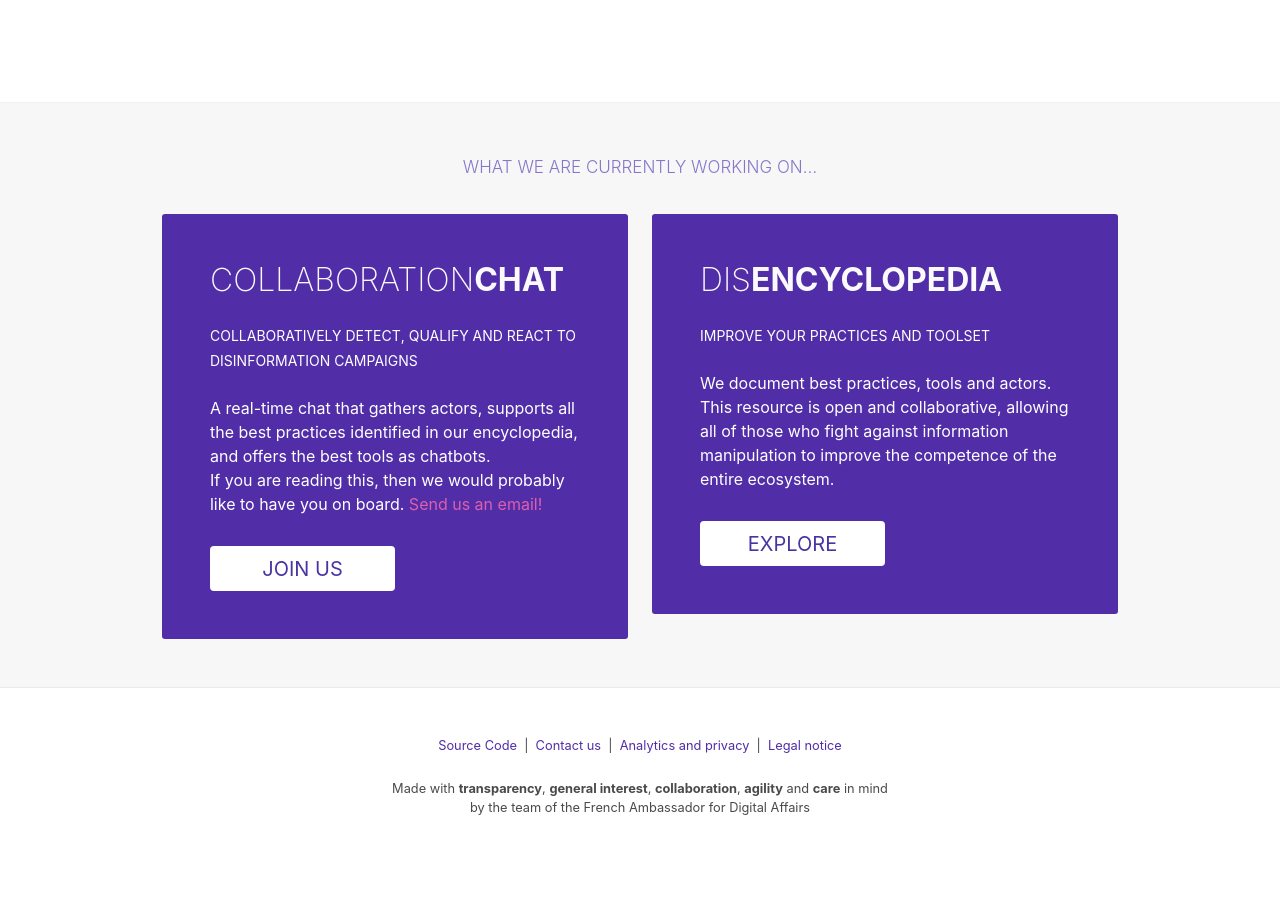
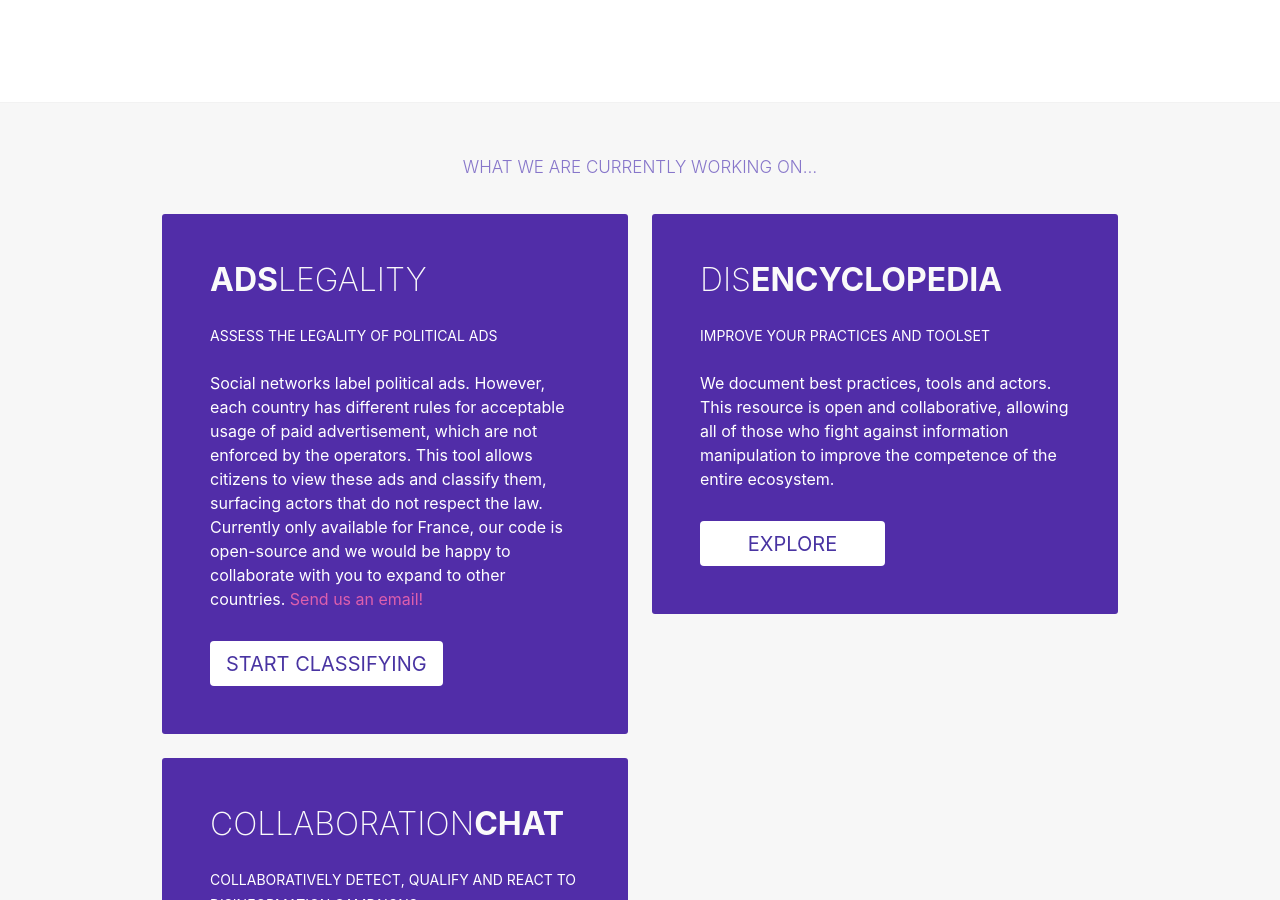
Before and after one commit to ambanum/disinfo.quaidorsay.fr, a Jekyll site: the page built from _pages/index.html, in a window 1280 px wide and 900 px high, scrolled down 572 px. Built offline with Jekyll 4.4.1, drawn with Linux system fonts in a browser that asks for light colours; comment, search, counter and statistics services are not loaded; some of the changed text lies outside the part shown.

Commit message:
Add ads legality description
Add mock ads page

```diff
--- a/_pages/index.html
+++ b/_pages/index.html
@@ -14,11 +14,14 @@ nav_exclude: true
 					</div>
 					<div class="navbar-menu">
 						<div class="navbar-end">
-							<a href="/collaborate" class="navbar-item">
-								Collaboration Chat
+							<a href="/ads" class="navbar-item">
+								Ads Legality
 							</a>
 							<a href="/encyclopedia" class="navbar-item">
 								Disencyclopedia
+							</a>
+							<a href="/collaborate" class="navbar-item">
+								Collaboration Chat
 							</a>
 						</div>
 					</div>
@@ -52,17 +55,17 @@ nav_exclude: true
 				<div class="column is-5 is-offset-1">
 					<div class="work-item">
 						<h2 class="title is-spaced">
-							<span class="thin">Collaboration</span><wbr>chat
+							Ads<wbr><span class="thin">Legality</span>
 						</h2>
 						<h4 class="subtitle is-spaced">
-							Collaboratively detect, qualify and react to disinformation campaigns
+							Assess the legality of political ads
 						</h4>
 						<p>
-							A real-time chat that gathers actors, supports all the best practices identified in our encyclopedia, and offers the best tools as chatbots.<br />
-							If you are reading this, then we would probably like to have you on board. <a href="mailto:matti.schneider@diplomatie.gouv.fr?subject=CollaborationChat">Send us an email!</a>
+							Social networks label political ads. However, each country has different rules for acceptable usage of paid advertisement, which are not enforced by the operators. This tool allows citizens to view these ads and classify them, surfacing actors that do not respect the law.<br />
+							Currently only available for France, our code is open-source and we would be happy to collaborate with you to expand to other countries. <a href="mailto:matti.schneider@diplomatie.gouv.fr?subject=AdsLegality">Send us an email!</a>
 						</p>
-						<a href="/collaborate" class="button is-white is-medium">
-							Join us
+						<a href="/ads" class="button is-white is-medium">
+							Start classifying
 						</a>
 					</div>
 				</div>
@@ -79,6 +82,25 @@ nav_exclude: true
 						</p>
 						<a href="/encyclopedia" class="button is-white is-medium">
 							Explore
+						</a>
+					</div>
+				</div>
+			</div>
+			<div class="columns">
+				<div class="column is-5 is-offset-1">
+					<div class="work-item">
+						<h2 class="title is-spaced">
+							<span class="thin">Collaboration</span><wbr>chat
+						</h2>
+						<h4 class="subtitle is-spaced">
+							Collaboratively detect, qualify and react to disinformation campaigns
+						</h4>
+						<p>
+							A real-time chat that gathers actors, supports all the best practices identified in our encyclopedia, and offers the best tools as chatbots.<br />
+							If you are reading this, then we would probably like to have you on board. <a href="mailto:matti.schneider@diplomatie.gouv.fr?subject=CollaborationChat">Send us an email!</a>
+						</p>
+						<a href="/collaborate" class="button is-white is-medium">
+							Join us
 						</a>
 					</div>
 				</div>
```
Also changed, not shown: _pages/ads.md (added, +13 -0 lines).
